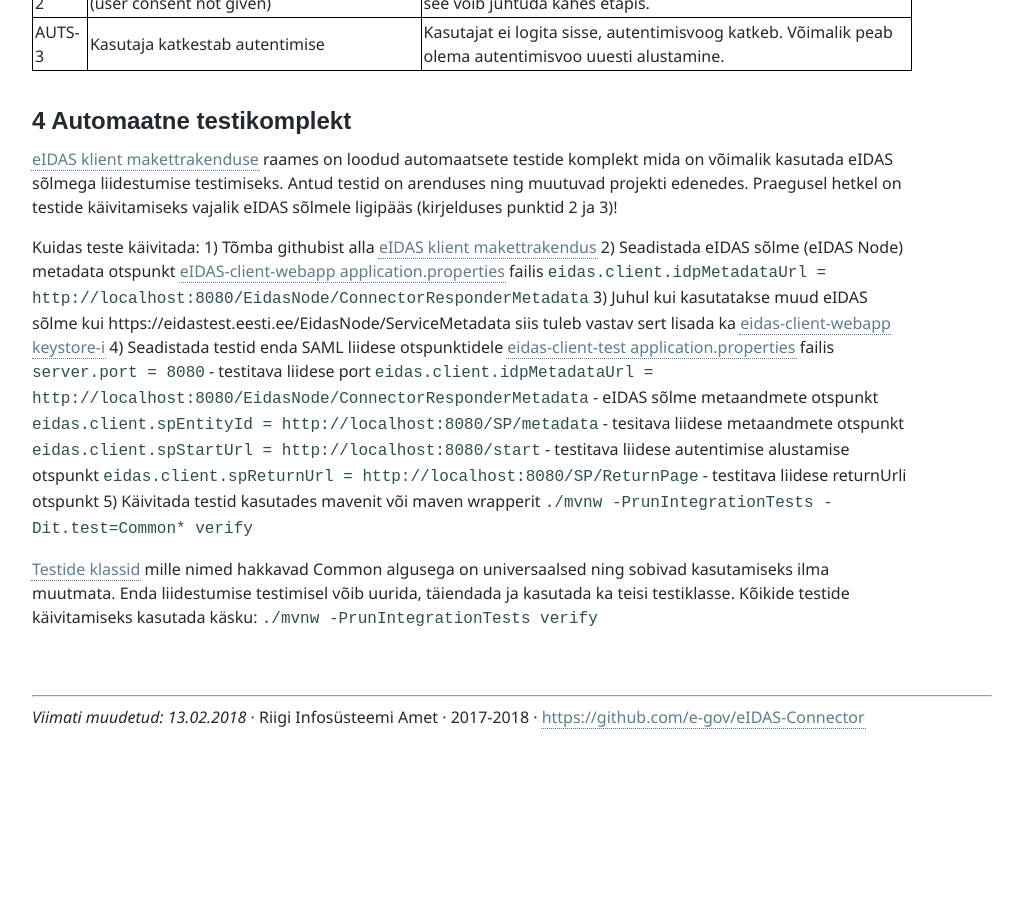
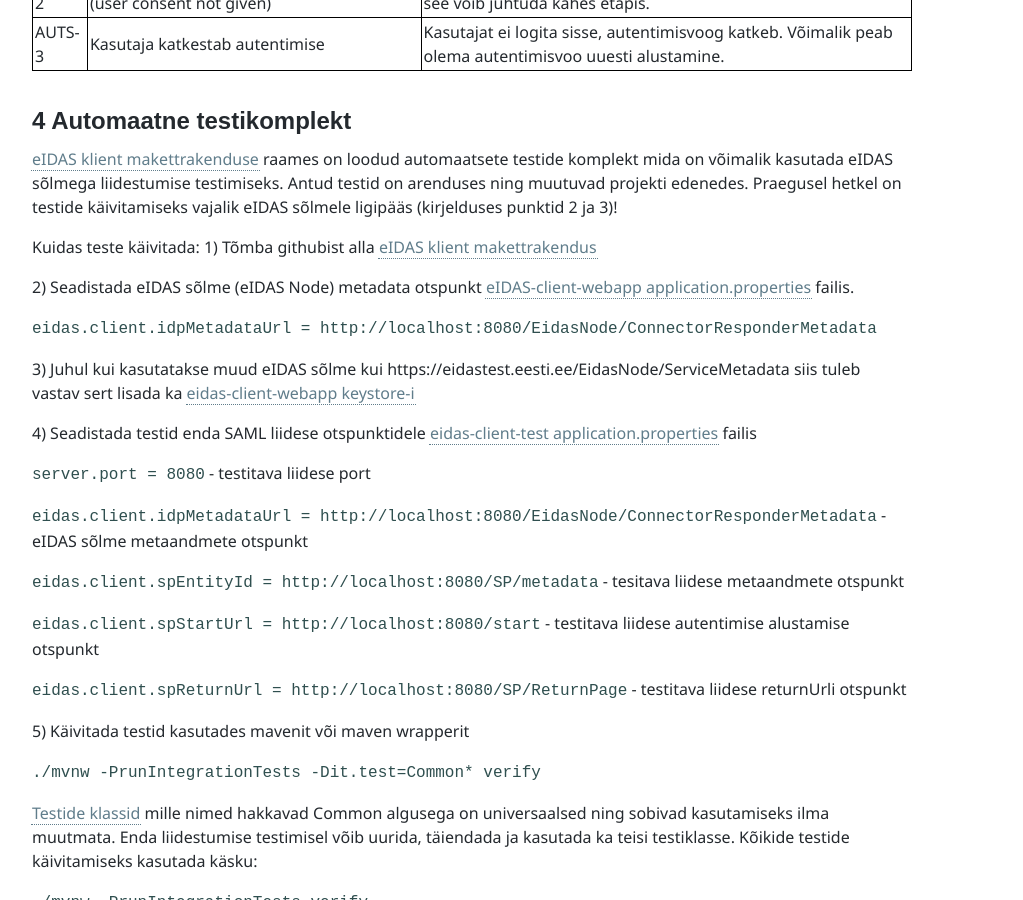
Before and after one commit to e-gov/eIDAS-Node, a Jekyll site: the page built from Testjuhud.md, in a window 1280 px wide and 900 px high, scrolled down 1003 px. Shown: the whole window, without its empty margins (0-1023 px from the left). Built offline with Jekyll 4.4.1, drawn with Linux system fonts in a browser that asks for light colours; our own code applies the rules of GitHub Pages for plain Markdown files; before the commit the page ends 1764 px from its top, so only the background shows below that.

Commit message:
TARAEI-46 formaadi korrastamine.

```diff
--- a/Testjuhud.md
+++ b/Testjuhud.md
@@ -40,18 +40,30 @@ Antud testide eesmärk on kontrollida liidestuva teenuse võimekust suhelda eIDA
 
 Kuidas teste käivitada:
 1) Tõmba githubist alla [eIDAS klient makettrakendus](https://github.com/e-gov/eIDAS-Client)
+
 2) Seadistada eIDAS sõlme (eIDAS Node) metadata otspunkt [eIDAS-client-webapp application.properties](https://github.com/e-gov/eIDAS-Client/blob/master/eidas-client-webapp/src/main/resources/application.properties)
-failis
+failis.
+
 `eidas.client.idpMetadataUrl = http://localhost:8080/EidasNode/ConnectorResponderMetadata`
+
 3) Juhul kui kasutatakse muud eIDAS sõlme kui https://eidastest.eesti.ee/EidasNode/ServiceMetadata siis tuleb vastav sert lisada ka [eidas-client-webapp keystore-i](https://github.com/e-gov/eIDAS-Client/blob/master/eidas-client-webapp/src/main/resources/samlKeystore.jks)
+
 4) Seadistada testid enda SAML liidese otspunktidele [eidas-client-test application.properties](https://github.com/e-gov/eIDAS-Client/blob/master/eidas-client-test/src/test/resources/application-test.properties) failis
+
 `server.port = 8080` - testitava liidese port
+
 `eidas.client.idpMetadataUrl = http://localhost:8080/EidasNode/ConnectorResponderMetadata` - eIDAS sõlme metaandmete otspunkt
+
 `eidas.client.spEntityId = http://localhost:8080/SP/metadata` - tesitava liidese metaandmete otspunkt
+
 `eidas.client.spStartUrl = http://localhost:8080/start` - testitava liidese autentimise alustamise otspunkt
+
 `eidas.client.spReturnUrl = http://localhost:8080/SP/ReturnPage` - testitava liidese returnUrli otspunkt
+
 5) Käivitada testid kasutades mavenit või maven wrapperit
+
 `./mvnw -PrunIntegrationTests -Dit.test=Common* verify`
 
 [Testide klassid](https://github.com/e-gov/eIDAS-Client/tree/master/eidas-client-test/src/test/java/ee/ria/eidas) mille nimed hakkavad Common algusega on universaalsed ning sobivad kasutamiseks ilma muutmata. Enda liidestumise testimisel võib uurida, täiendada ja kasutada ka teisi testiklasse. Kõikide testide käivitamiseks kasutada käsku:
+
 `./mvnw -PrunIntegrationTests verify`
```
